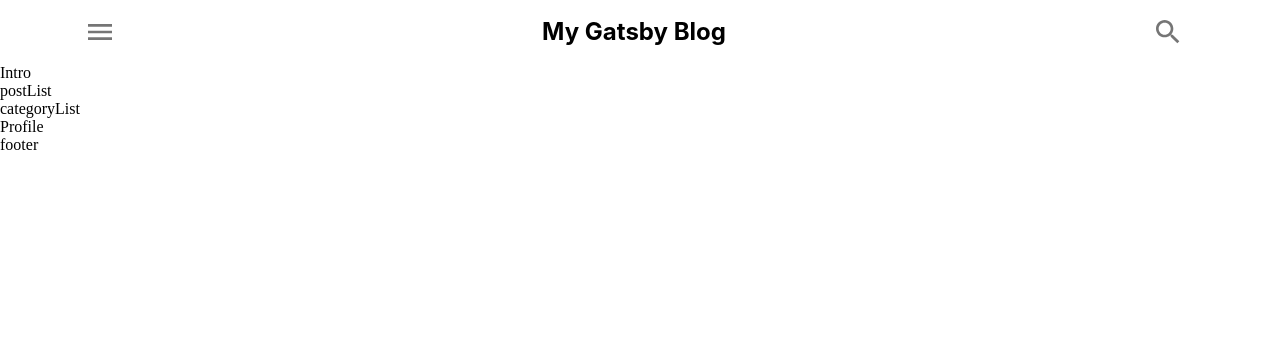
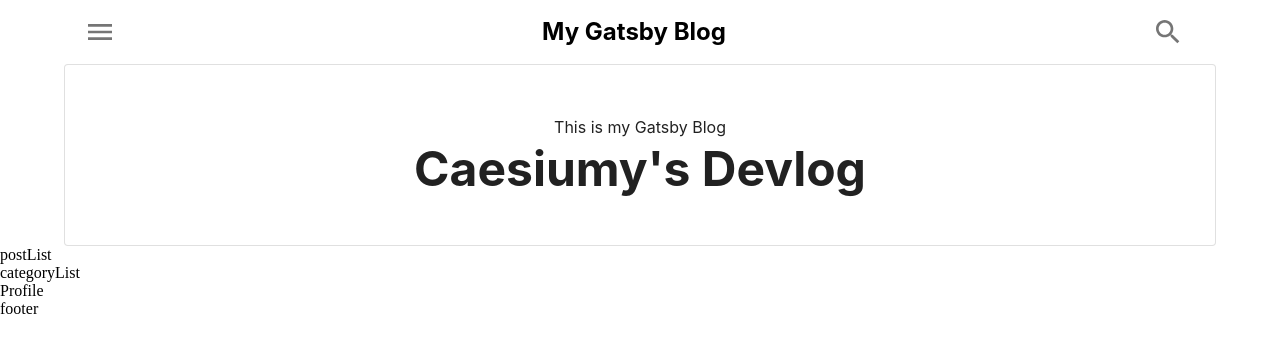
Before and after one commit to coding-laundry/gatsby-blog-study, a Gatsby site: page / in a window 1280 px wide. Built offline with nearby package versions, Linux system fonts and the light colour scheme; Gatsby itself is replaced by a stand-in of ours; a web font is replaced by a local one.

Commit message:
feat: Add Intro component

```diff
--- a/src/components/common/Header.tsx
+++ b/src/components/common/Header.tsx
@@ -31,9 +31,9 @@
               <MenuIcon sx={{ fontSize: 32 }} />
             </IconButton>
             <Typography
+              component="h2"
               variant="h5"
               noWrap
-              component="h3"
               sx={{ flexGrow: 1, textAlign: "center", fontWeight: "bold" }}
             >
               My Gatsby Blog
--- a/src/components/common/Intro.tsx
+++ b/src/components/common/Intro.tsx
@@ -1,7 +1,28 @@
+import { Box, Container, Grow, Paper, styled, Typography } from "@mui/material";
 import React from "react";
 
+const IntroBox = styled(Box)`
+  text-align: center;
+  padding: 48px 0;
+`;
+
+const Title = styled(Typography)`
+  font-weight: bold;
+`;
+
 const Intro = () => {
-  return <div>Intro</div>;
+  return (
+    <Container>
+      <Grow in={true}>
+        <Paper variant="outlined">
+          <IntroBox>
+            <Typography variant="subtitle1">This is my Gatsby Blog</Typography>
+            <Title variant="h3">Caesiumy's Devlog</Title>
+          </IntroBox>
+        </Paper>
+      </Grow>
+    </Container>
+  );
 };
 
 export default Intro;
--- a/src/pages/index.tsx
+++ b/src/pages/index.tsx
@@ -1,5 +1,4 @@
 import React from "react";
-import styled from "@emotion/styled";
 import { createTheme, ThemeProvider } from "@mui/material";
 
 import Header from "../components/common/Header";
@@ -22,8 +21,10 @@
     <ThemeProvider theme={theme}>
       <Header />
       <Intro />
-      <PostList />
-      <CategoryList />
+      <>
+        <PostList />
+        <CategoryList />
+      </>
       <Profile />
       <Footer />
     </ThemeProvider>
```
